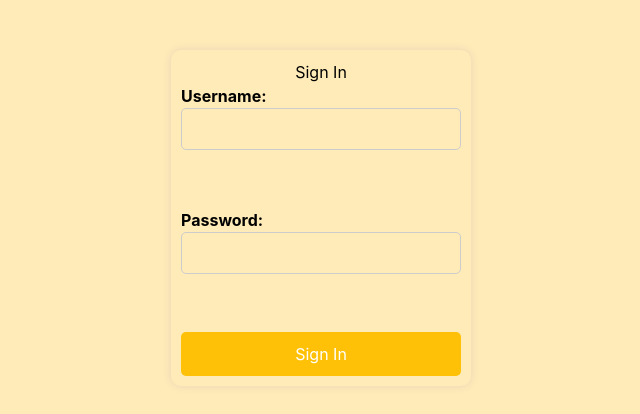
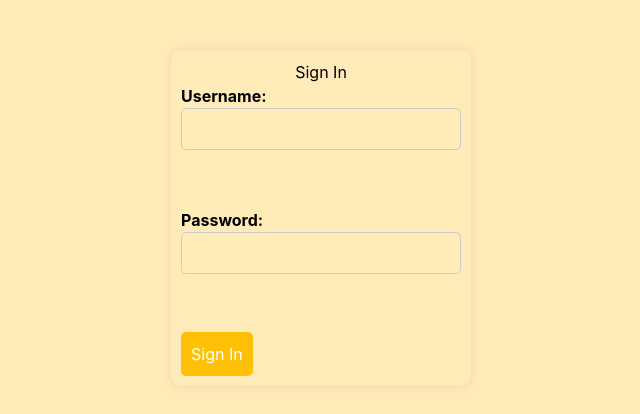
Before and after one commit to shen102/ORDER2GO, a React (Create React App) app in the folder myreactproj/: page /signin in a window 1280 px wide. Shown: the top 414 px of the page, without its empty margins (319-959 px from the left). Built offline with nearby package versions, Linux system fonts and the light colour scheme.

Commit message:
Update SignIn.jsx

```diff
--- a/myreactproj/src/Components/SignIn.jsx
+++ b/myreactproj/src/Components/SignIn.jsx
@@ -1,4 +1,6 @@
 import React, { useState } from 'react';
+import { Link } from "react-router-dom";
+import { useNavigate } from "react-router-dom";
 import './SignIn.css';
 
 export const Signin = () => {
@@ -39,8 +41,9 @@
           onChange={(e) => setPassword(e.target.value)}
           required
         /><br /><br />
-
-        <button type="button" onClick={handleSignIn}>Sign In</button>
+       <Link to="/home" style={{ textDecoration: "none" }}>
+          <button type="button" onClick={handleSignIn}>Sign In</button>
+        </Link>
       </form>
     </div>
   );
```
